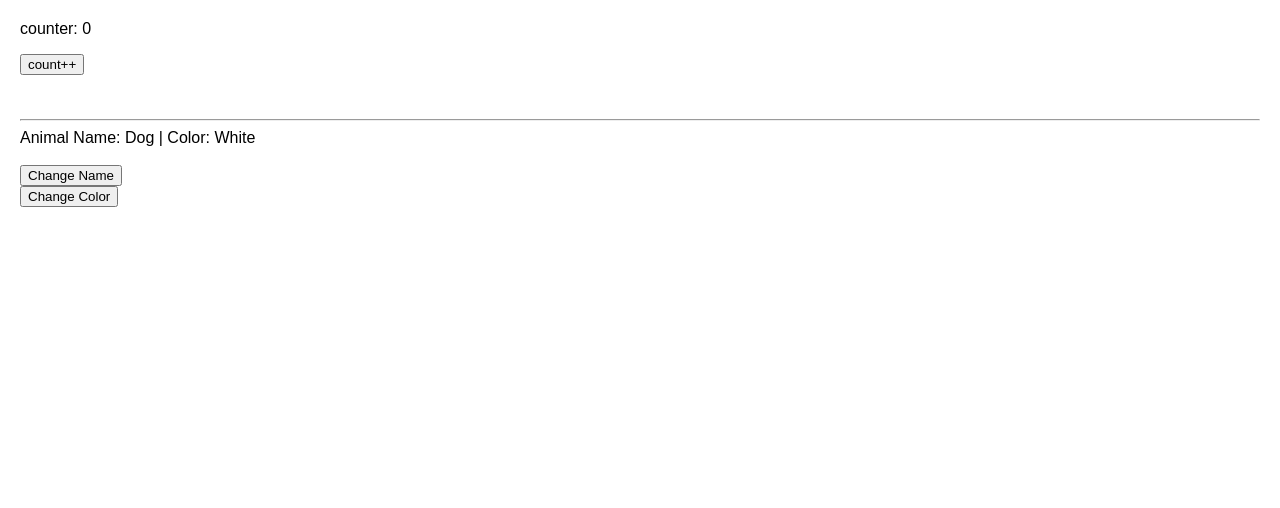
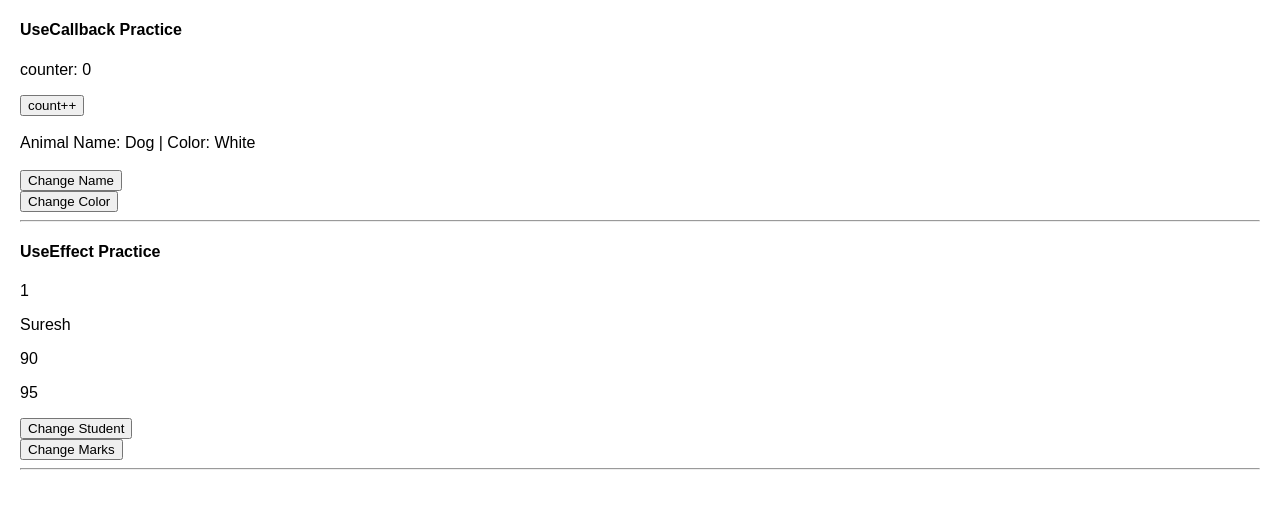
Before and after one commit to suresh37/react-practice-app, a React (Create React App) app: page / in a window 1280 px wide. Shown: the top 508 px of the page. Built offline with nearby package versions, Linux system fonts and the light colour scheme.

Commit message:
use effect dependency changes

```diff
--- a/src/App.js
+++ b/src/App.js
@@ -1,6 +1,6 @@
 import logo from './logo.svg';
 import './App.css';
-import { useState } from 'react';
+import { useEffect, useState } from 'react';
 import MyBtn from './components/MyBtn';
 import Board from './components/Board';
 import './styles.css';
@@ -26,10 +26,12 @@ function BtnCounter() {
 
 function App() {
 
+
   return (
     <div>
       {/* <Weather /> */}
       <HookPractice />
+
     </div>
     /*  <div>
        <Gallery />
--- a/src/components/HookPractice.jsx
+++ b/src/components/HookPractice.jsx
@@ -1,31 +1,41 @@
-import React, { useCallback, useState } from 'react'
+import React, { useCallback, useState } from 'react';
 import Animal from './Animal';
+import UseEffectTest from './UseEffectTest';
 
 const HookPractice = () => {
 	const [count, setCount] = useState(0);
 	const [name, setName] = useState('Dog');
 	const [color, setColor] = useState('White');
 
+	// Re-renders animal since nameHandler is not in useCallback
 	const nameHandler = () => {
 		console.log('nameHandler');
 		setName(name == 'Dog' ? 'Cat' : 'Dog');
-    }
+	};
 
 	const colorHandler = useCallback(() => {
 		console.log('colorHandler');
 		setColor(color == 'White' ? 'Black' : 'White');
-    }, [color])
+	}, [color]);
 
 	return (
 		<div>
+			<h4>UseCallback Practice</h4>
 			<p>counter: {count}</p>
 			<button onClick={() => setCount(count + 1)}>count++</button>
 			<br />
-            <br /><br />
+			<br />
+			<Animal
+				name={name}
+				color={color}
+				nameHandler={nameHandler}
+				colorHandler={colorHandler}
+			/>
 			<hr />
-            <Animal name={name} color={color} nameHandler={nameHandler} colorHandler={colorHandler} />
+			<UseEffectTest />
+			<hr />
 		</div>
-    )
-}
+	);
+};
 
-export default HookPractice
+export default HookPractice;
--- /dev/null
+++ b/src/components/UseEffectTest.jsx
@@ -0,0 +1,39 @@
+import React, { useEffect, useState } from 'react';
+
+const UseEffectTest = () => {
+	const [std, setStd] = useState({ id: 1, name: 'Suresh' });
+	const [marks, setMarks] = useState([90, 95]);
+
+	function changeStudent() {
+		console.log('changeStudent :: Clicked');
+		setStd(Object.assign({}, { id: 1, name: 'Suresh' }));
+		//setStd(Object.assign({}, { id: 2, name: 'Ramesh' }));
+	}
+	function changeMarks() {
+		console.log('changeMarks :: Clicked');
+		setMarks([...[90, 95]]);
+	}
+
+	useEffect(() => {
+		console.log('Inside useEffect:: std');
+	}, [JSON.stringify(std)]);
+
+	useEffect(() => {
+		console.log('Inside useEffect :: marks');
+	}, [JSON.stringify(marks)]);
+
+	return (
+		<div>
+			<h4>UseEffect Practice</h4>
+			<p> {std?.id}</p>
+			<p> {std?.name}</p>
+			<p> {marks[0]}</p>
+			<p> {marks[1]}</p>
+			<button onClick={changeStudent}> Change Student</button>
+			<br />
+			<button onClick={changeMarks}> Change Marks</button>
+		</div>
+	);
+};
+
+export default UseEffectTest;
```
Lines whose indentation alone changed are shown as unchanged.
